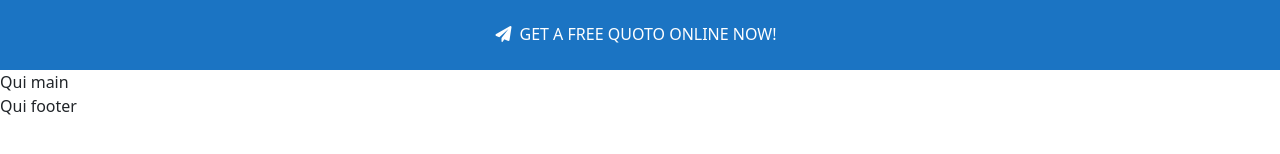
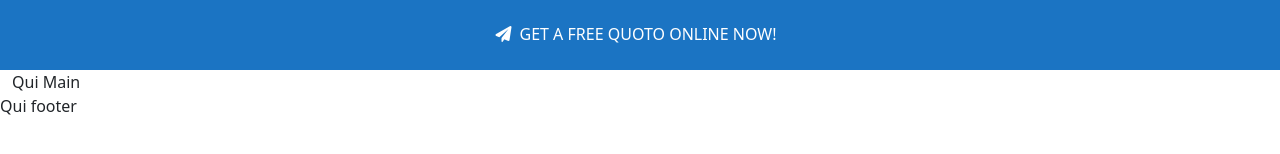
Before and after one commit to Narresx/proj-html-vuejs, a Vue app: page / in a window 1280 px wide. Shown: the part 584-738 px from the top of the page. Built offline with nearby package versions, Linux system fonts and the light colour scheme.

Commit message:
fix scss in components

```diff
--- a/src/components/Footer.vue
+++ b/src/components/Footer.vue
@@ -11,5 +11,5 @@ export default {
 </script>
 
 <style scoped lang="scss">
-@import "../assets/sass/style.scss";
+@import "../assets/sass/_vars.scss";
 </style>
--- a/src/components/Header.vue
+++ b/src/components/Header.vue
@@ -82,7 +82,7 @@ export default {
 </script>
 
 <style scoped lang="scss">
-@import "../assets/sass/style.scss";
+@import "../assets/sass/_vars.scss";
 div .col-3,
 header nav,
 span {
--- a/src/components/Main.vue
+++ b/src/components/Main.vue
@@ -1,6 +1,6 @@
 <template>
-  <main>
-    <div>Qui main</div>
+  <main class="container-fluid">
+    <section>Qui Main</section>
   </main>
 </template>
 
@@ -11,5 +11,8 @@ export default {
 </script>
 
 <style scoped lang="scss">
-@import "../assets/sass/style.scss";
+@import "../assets/sass/_vars.scss";
+.baground-silverchalice {
+  background-color: $silverchalice;
+}
 </style>
```
